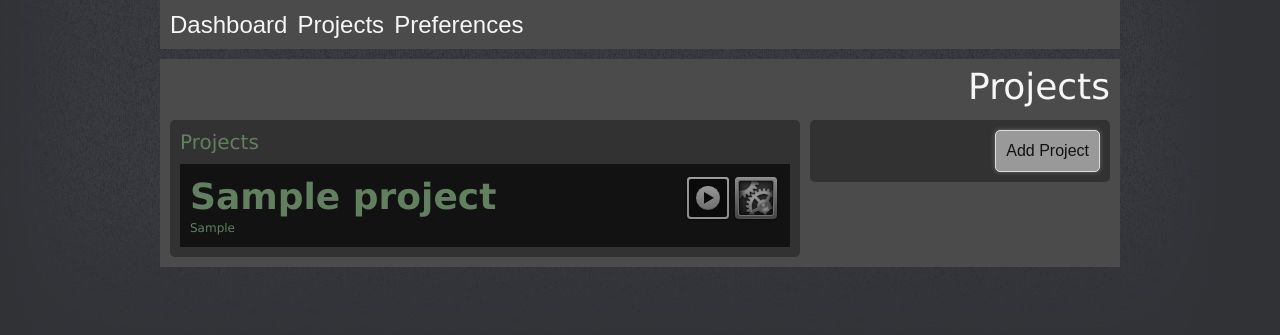
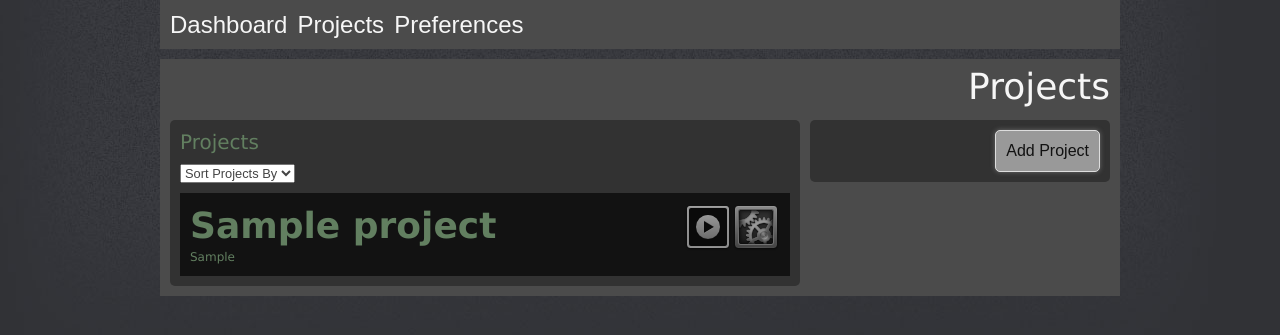
Before and after one commit to pnomolos/greatbigcrane, a Django app: template greatbigcrane/templates/project/project_list.html in a window 1280 px wide. Shown: the top 335 px of the page. Run offline with Django 3.2, Linux system fonts and the light colour scheme; the template is opened without the code that fills it: most values are stand-ins (such as "Sample title", 1, 10 or a date in 2020); some libraries are stand-ins or nearby versions.

Commit message:
Working on some sorting magic.

```diff
--- a/greatbigcrane/templates/project/project_list.html
+++ b/greatbigcrane/templates/project/project_list.html
@@ -4,6 +4,16 @@
 
 {% block main %}
 <h2>Projects</h2>
+
+<form action="/projects">
+  <select>
+    <option value="">Sort Projects By</option>
+    <option value="commits">Commits</option>
+    <option value="date">Date</option>
+    <option value="test-status">Test Status</option>
+  </select>
+</form>
+
 <ul class="projects">
   {% for project in project_list %}
   <li id="project-{{project.id}}">
```
